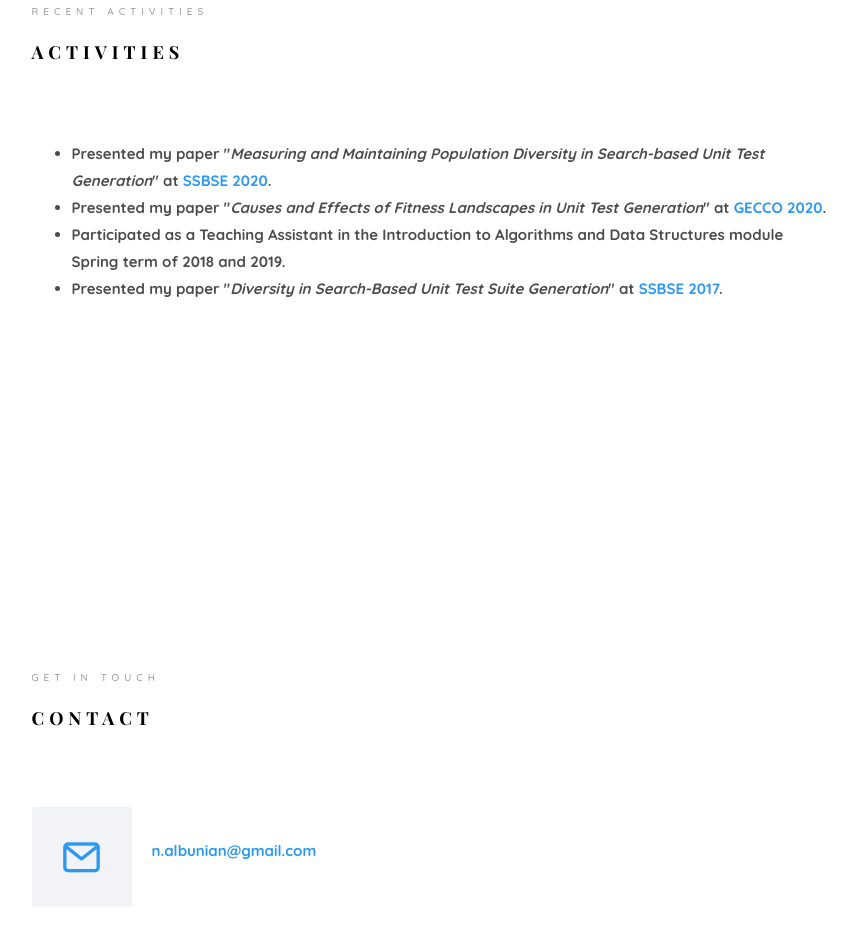
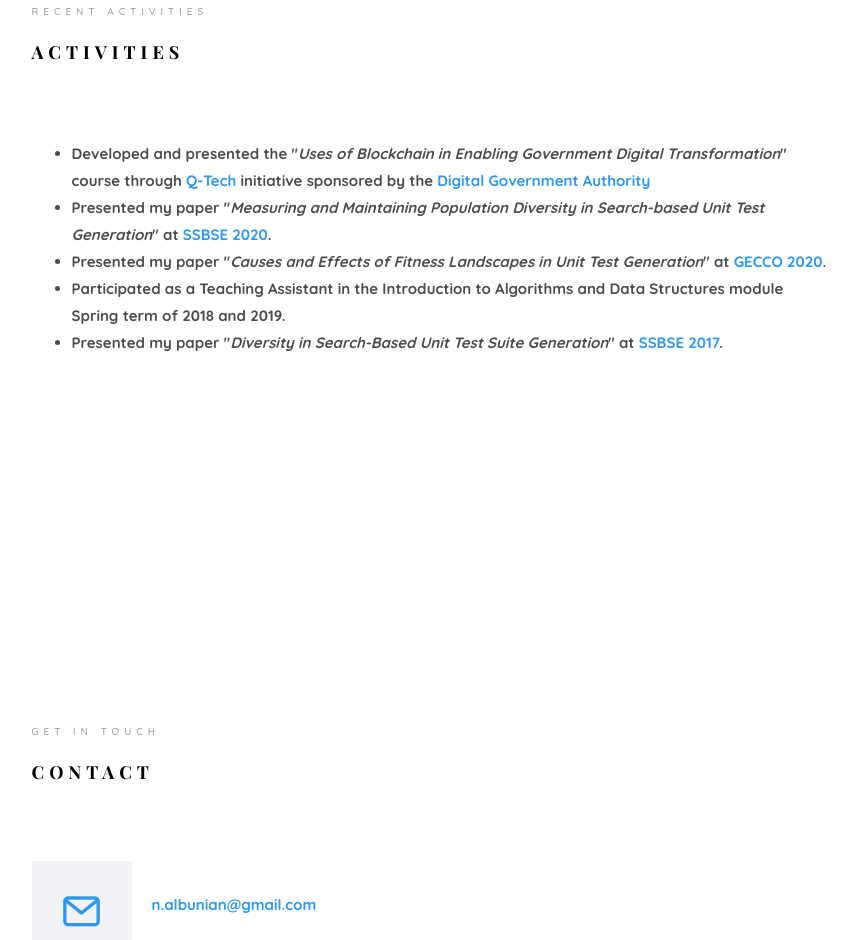
Before and after one commit to nasseralbunian/nasseralbunian.github.io, a plain HTML site: page index.html in a window 1280 px wide. Shown: the part 5345-6285 px from the top of the page, without its empty margins (361-1218 px from the left). Drawn offline with nearby package versions, Linux system fonts and the light colour scheme; some icons are missing; files whose address does not match are found by name; a web font is replaced by a local one.

Commit message:
Updating Activity

```diff
--- a/index.html
+++ b/index.html
@@ -411,6 +411,7 @@ Copyright &copy;<script>document.write(new Date().getFullYear());</script> All r
 						</div>
 					</div>
 					<ul>
+						<li>Developed and presented the "<i>Uses of Blockchain in Enabling Government Digital Transformation</i>" course through <a href="https://qtech.dga.gov.sa/" target="_blank">Q-Tech</a> initiative sponsored by the <a href="https://dga.gov.sa/" target="_blank">Digital Government Authority</a></li>
 						<li>Presented my paper "<i>Measuring and Maintaining Population Diversity in Search-based Unit Test Generation</i>" at <a href="https://ssbse.info/" target="blank">SSBSE 2020</a>.</li>
 						<li>Presented my paper "<i>Causes and Effects of Fitness Landscapes in Unit Test Generation</i>" at <a href="https://gecco-2020.sigevo.org/index.html/HomePage" target="blank">GECCO 2020</a>.</li>
 						<li>Participated as a Teaching Assistant in the Introduction to Algorithms and Data Structures module Spring term of 2018 and 2019.</li>
```
